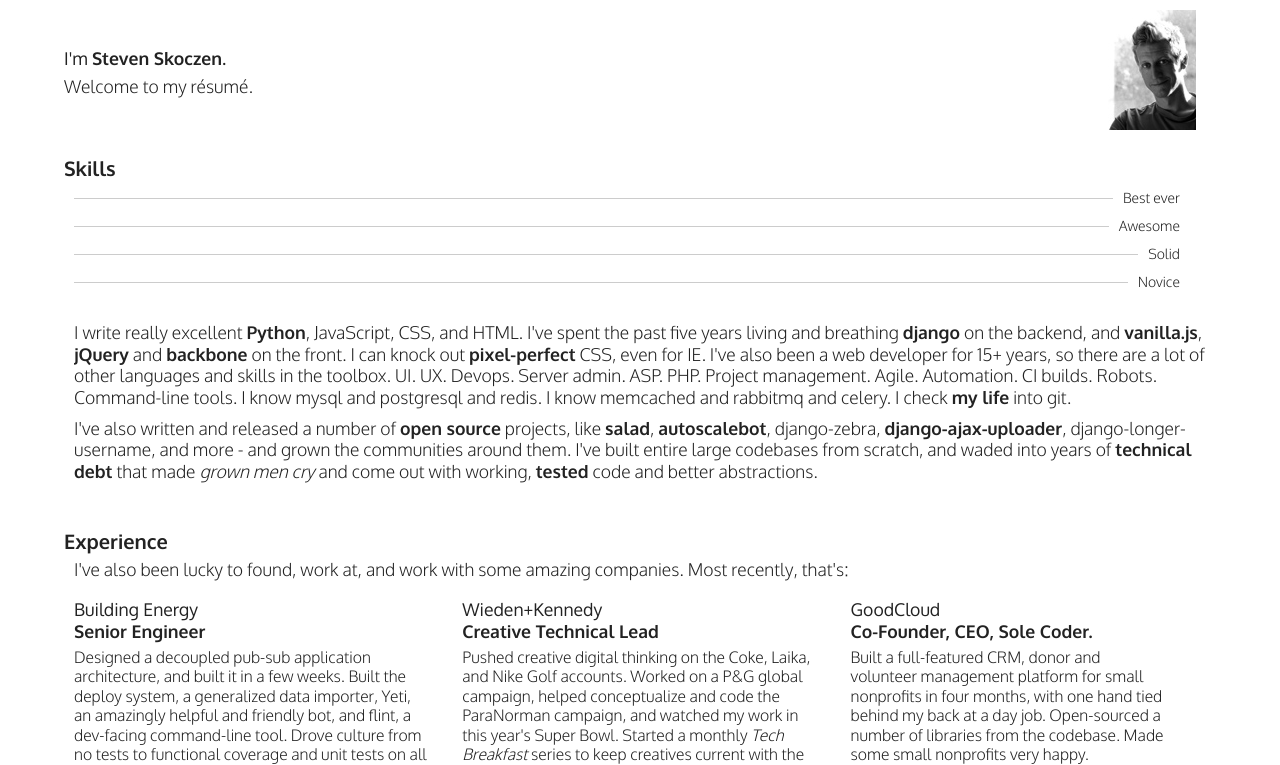
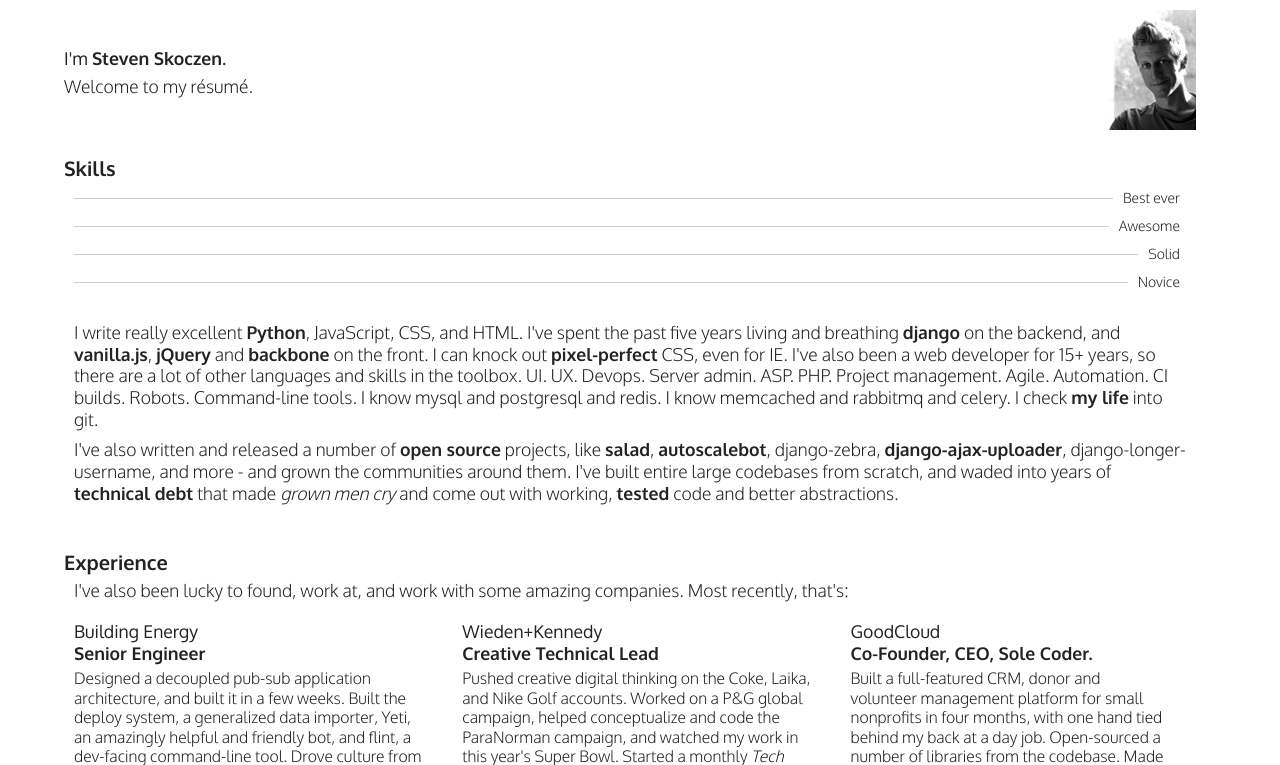
Before and after one commit to skoczen/skoczen, a Django app: template project/apps/resume/templates/resume/home.html in a window 1280 px wide. Shown: the top 765 px of the page. Run offline with Django 3.2, Linux system fonts and the light colour scheme; the template is opened without the code that fills it, so the values that code supplies are empty; parts of the project's set-up code (start-up, migrations or seed data) failed here and were passed over; some libraries are stand-ins or nearby versions.

Commit message:
cleanup look/feel, typo fix

```diff
--- a/project/apps/resume/static/resume/css/resume.css
+++ b/project/apps/resume/static/resume/css/resume.css
@@ -138,8 +138,9 @@ a:visited {
 	height: 54px;
 }
 .skills .overview {
-	margin: 20px 0;
+	margin: 20px 36px 20px 0;
 	clear: both;
+
 }
 
 
```
